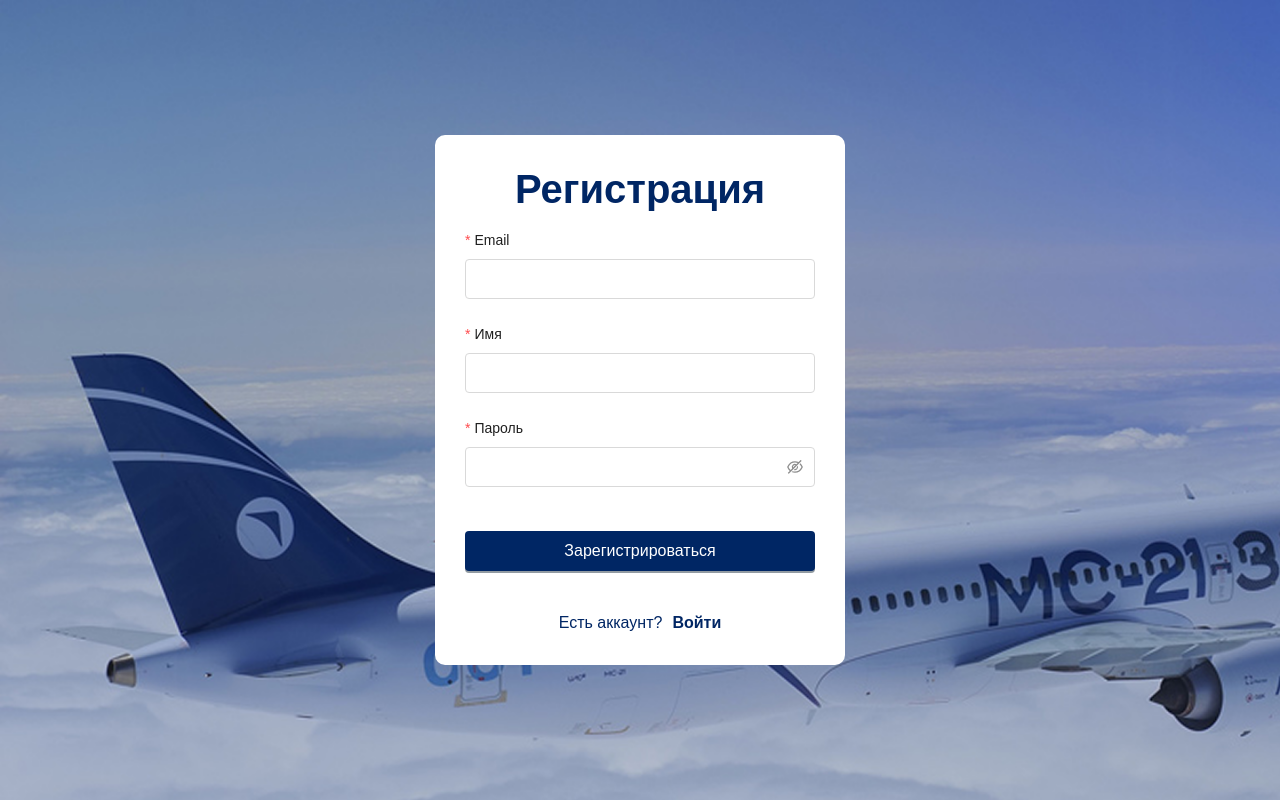
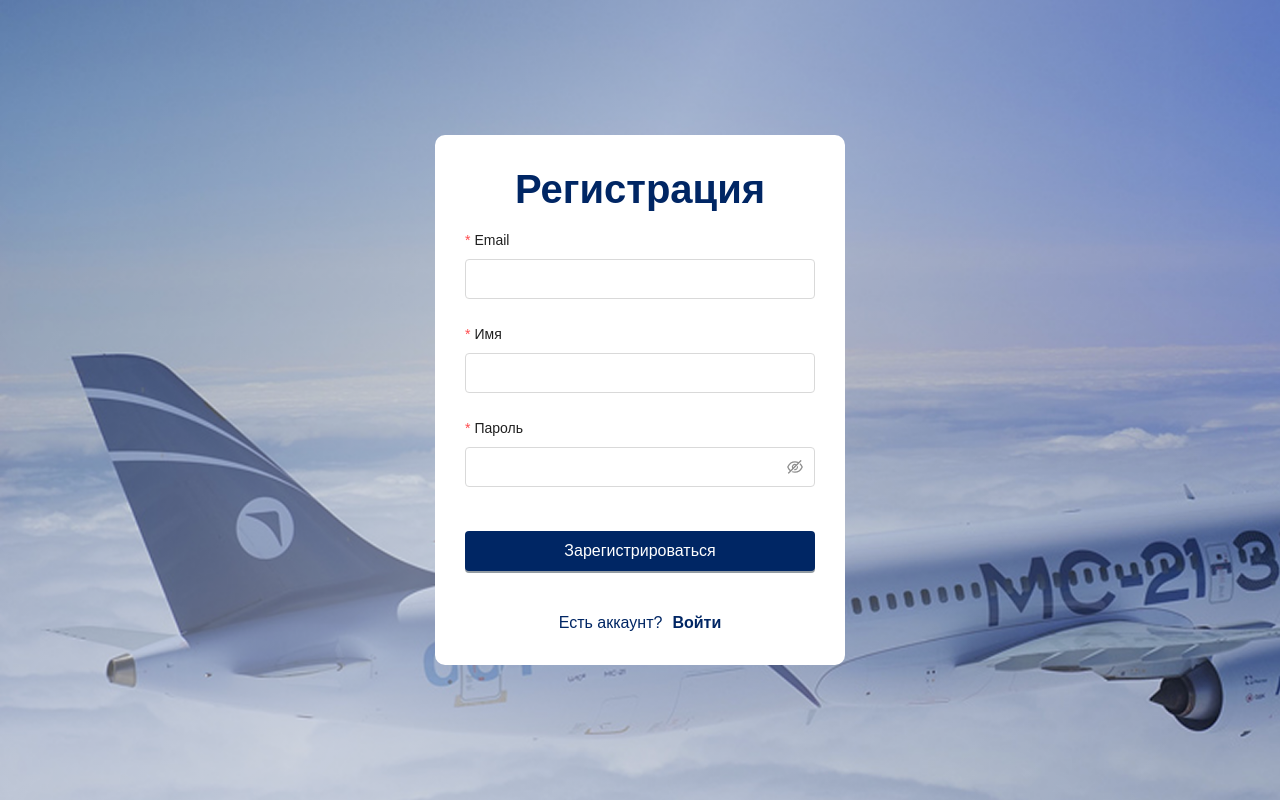
Before and after one commit to The-Angry-Beavers/mosprom-frontend, a React (Vite) app: page /register in a window 1280 px wide. Built offline with nearby package versions, Linux system fonts and the light colour scheme; no server answers.

Commit message:
blestyashka

```diff
--- a/src/pages/register/register.module.scss
+++ b/src/pages/register/register.module.scss
@@ -4,8 +4,31 @@
   display: flex;
   justify-content: center;
   align-items: center;
-  background-image: url('/public/auth-bg.png');
-  background-image: url('/public/auth-bg.png');
+  background-image: url("/public/auth-bg.png");
   background-repeat: no-repeat;
   background-size: cover;
+  &::after {
+    content: "";
+    position: absolute;
+    inset: 0;
+    background: linear-gradient(
+      120deg,
+      rgba(255, 255, 255, 0) 30%,
+      rgba(255, 255, 255, 0.4) 50%,
+      rgba(255, 255, 255, 0) 70%
+    );
+    background-repeat: repeat-x;
+    background-size: 300% 100%;
+    animation: moveLight 30s linear infinite;
+    pointer-events: none;
+  }
 }
+
+@keyframes moveLight {
+  from {
+    background-position: 0 0;
+  }
+  to {
+    background-position: 300% 0;
+  }
+}
```
